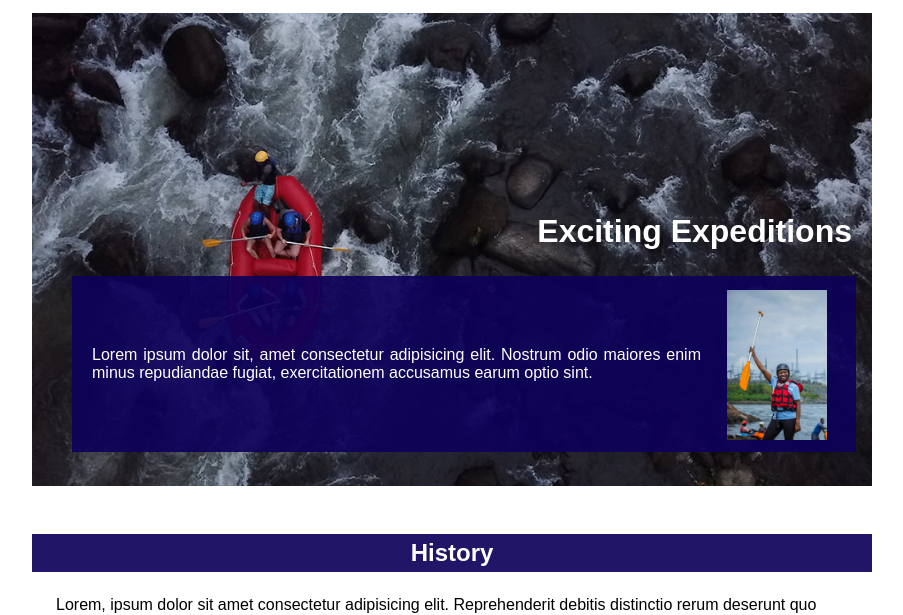
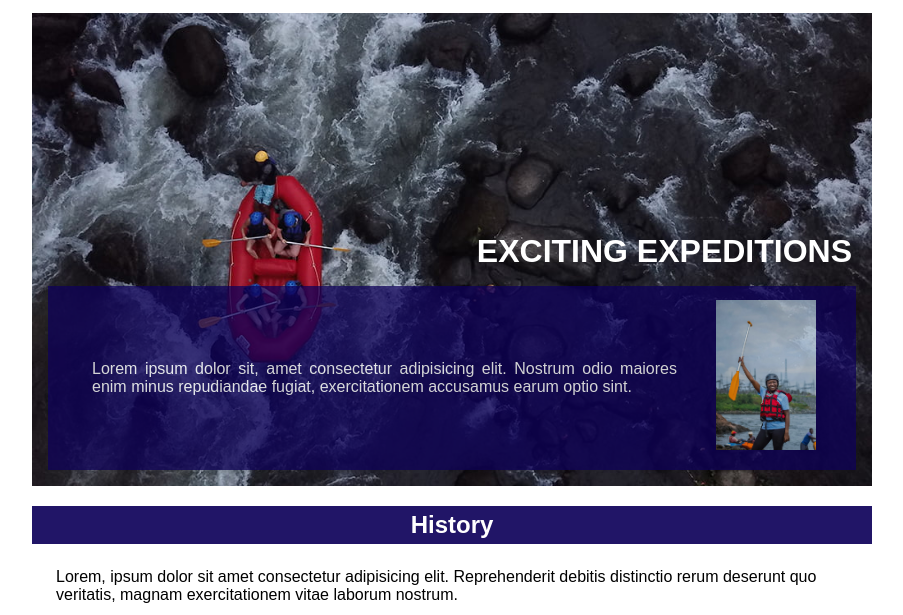
Before and after one commit to alexandre1830/wdd130, a plain HTML site: page wwr/about.html in a window 1280 px wide. Shown: the part 177-792 px from the top of the page, without its empty margins (188-1091 px from the left). Drawn offline with Linux system fonts and the light colour scheme.

Commit message:
Week 03 wwradjustments

```diff
--- a/wwr/styles/rafting.css
+++ b/wwr/styles/rafting.css
@@ -29,9 +29,10 @@ nav, p, article {
 }
 h1 {
     position: absolute;
-    top: 200px;
+    top: 220px;
     right: 20px;
     color: white;
+    text-transform: uppercase;
 }
 h2 {
     clear: both;
@@ -49,29 +50,35 @@ footer {
 
 .hero {
     position: relative;
+    padding: 0 0 20px 0;
 }
 .hero img {
     display: block;
     width: 100%;
     height: auto;
 }
-.hero p {
+.hero article {
     position: absolute;
-    bottom: 50px;
-    padding: 70px 155px 70px 20px;
+    bottom: 20px;
+    padding: 50px 155px 50px 20px;
     text-align: justify;
     background-color: var(--color3);
+    opacity: 80%;
     color: white;
 }
 .hero article img{
     position: absolute;
     z-index: 2;
     float: right;
-    right: 45px;
-    bottom: 58px;
+    right: 40px;
+    bottom: 0;
     width: 100px;
     margin: 20px 0 20px 20px;
 }
+.socialmedia img {
+    margin: 0 20px 0 20px;
+}
+
 .socialmedia a {
     text-decoration: none;
 }
```
